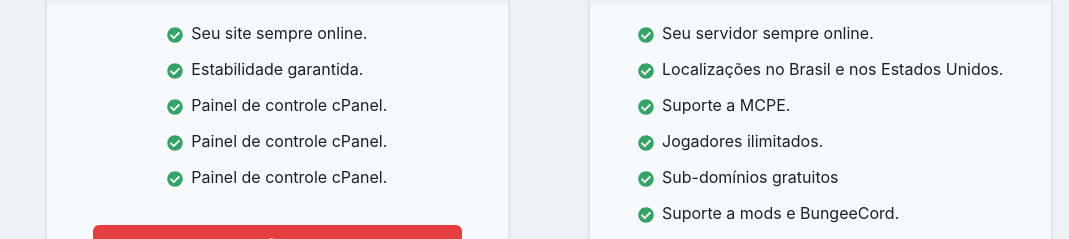
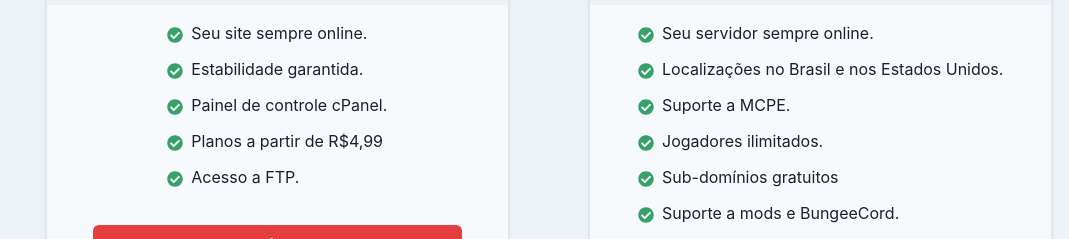
Before and after one commit to emanuelVINI01/RyzenSite, a Next.js app: page / in a window 1280 px wide. Shown: the part 880-1119 px from the top of the page, without its empty margins (211-1280 px from the left). Built offline with nearby package versions, Linux system fonts and the light colour scheme.

Commit message:
Update index.tsx

```diff
--- a/src/components/RepresentProducts/index.tsx
+++ b/src/components/RepresentProducts/index.tsx
@@ -92,11 +92,11 @@ export default function RepresentProducts() {
                                     </ListItem>
                                     <ListItem>
                                         <ListIcon as={FaCheckCircle} color="green.500" />
-                                        Painel de controle cPanel.
+                                        Planos a partir de R$4,99
                                     </ListItem>
                                     <ListItem>
                                         <ListIcon as={FaCheckCircle} color="green.500" />
-                                        Painel de controle cPanel.
+                                        Acesso a FTP.
                                     </ListItem>
                                 </List>
                                 <Box w="80%" pt={7}>
```
